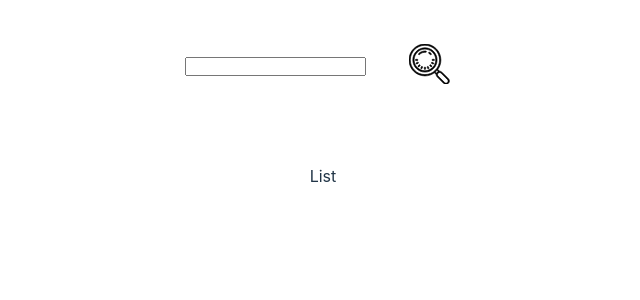
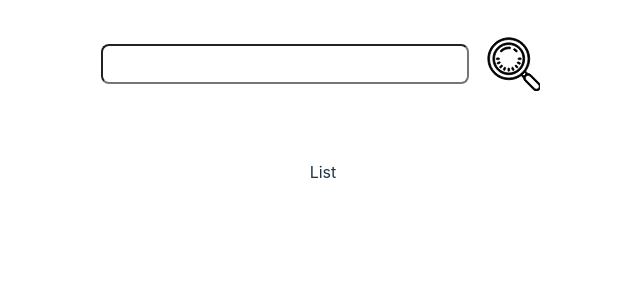
Before and after one commit to KikinovK/RSS-REACT-2023Q4, a React (Vite) app: page / in a window 1280 px wide. Shown: the top 300 px of the page, without its empty margins (317-957 px from the left). Built offline with nearby package versions, Linux system fonts and the light colour scheme.

Commit message:
feat: add logic to Search component

```diff
--- a/src/components/Search/Search.scss
+++ b/src/components/Search/Search.scss
@@ -2,9 +2,18 @@
   display: flex;
   justify-content: center;
   align-items: center;
-  column-gap: 2rem;
+  column-gap: 0.8rem;
 }
 
 .search__button {
   width: 4rem;
+  height: 4rem;
 }
+
+.search__input {
+  padding: 0.2rem 1rem;
+
+  font-size: 1.6rem;
+
+  border-radius: 8px;
+}
--- a/src/components/Search/Search.tsx
+++ b/src/components/Search/Search.tsx
@@ -1,19 +1,51 @@
-import { Component } from 'react';
+import { ChangeEvent, Component, HTMLAttributes } from 'react';
 
 import Button from '../../ui/Button/Button';
 import SearchIcon from './../../assets/search.svg?react';
+import { getSearchQuery, setSearchQuery } from '../../utils/searchDataUtils';
 
 import './Search.scss';
 
-class Search extends Component {
-  hendlerClickButton = () => {
-    console.log('Search click');
+interface ISearchState {
+  inputValue: string;
+}
+
+interface ISearchProps extends HTMLAttributes<HTMLElement> {
+  onInputQuery: (query: string) => void;
+}
+
+class Search extends Component<ISearchProps, ISearchState> {
+  constructor(props: ISearchProps) {
+    super(props);
+    this.state = {
+      inputValue: '',
+    };
+  }
+
+  componentDidMount = () => {
+    this.setState({ inputValue: getSearchQuery() }, () => {
+      this.props.onInputQuery(this.state.inputValue);
+    });
+  };
+
+  hendleClickButton = () => {
+    setSearchQuery(this.state.inputValue);
+    this.props.onInputQuery(this.state.inputValue);
+  };
+
+  handleChange = (e: ChangeEvent<HTMLInputElement>) => {
+    this.setState({ inputValue: e.target.value });
   };
 
   render = () => (
     <div className="search">
-      <input className="search__input" type="text" />
-      <Button classNames={['search__button']} onClick={this.hendlerClickButton}>
+      <input
+        className="search__input"
+        type="text"
+        value={this.state.inputValue}
+        onChange={this.handleChange}
+      />
+      <Button classNames={['search__button']} onClick={this.hendleClickButton}>
         <SearchIcon className="search__icon" />
       </Button>
     </div>
--- a/src/pages/HomePage/HomePage.tsx
+++ b/src/pages/HomePage/HomePage.tsx
@@ -3,10 +3,14 @@ import Search from '../../components/Search/Search';
 import Section from '../../ui/Section/Section';
 
 class HomePage extends Component {
+  getSearchQuery = (query: string) => {
+    console.log('query', query);
+  };
+
   render = () => (
     <>
       <Section>
-        <Search />
+        <Search onInputQuery={this.getSearchQuery} />
       </Section>
       <Section classNames={['section--full_height']}>
         <div>List</div>
--- a/src/types/interface.ts
+++ b/src/types/interface.ts
@@ -1,6 +1,6 @@
-import { ReactNode } from 'react';
+import { HTMLAttributes, ReactNode } from 'react';
 
-export interface UIComponent {
+export interface UIComponent extends HTMLAttributes<HTMLElement> {
   classNames?: string[];
   children?: ReactNode;
 }
--- a/src/ui/Button/Button.scss
+++ b/src/ui/Button/Button.scss
@@ -1,5 +1,5 @@
 .btn {
-  padding: 0.6em 0.6em;
+  padding: 0.2em 0.2em;
 
   font-size: 1em;
   font-weight: 500;
@@ -9,7 +9,7 @@
 
 
   cursor: pointer;
-  transition: color 0.25s transform 0.25s;
+  transition: color 0.25s, transform 0.25s;
 
   &:hover {
     color: var(--color_hover);
```
Also changed, not shown: src/assets/search.svg, 1 other file (tests, documents, lock files or other folders).
